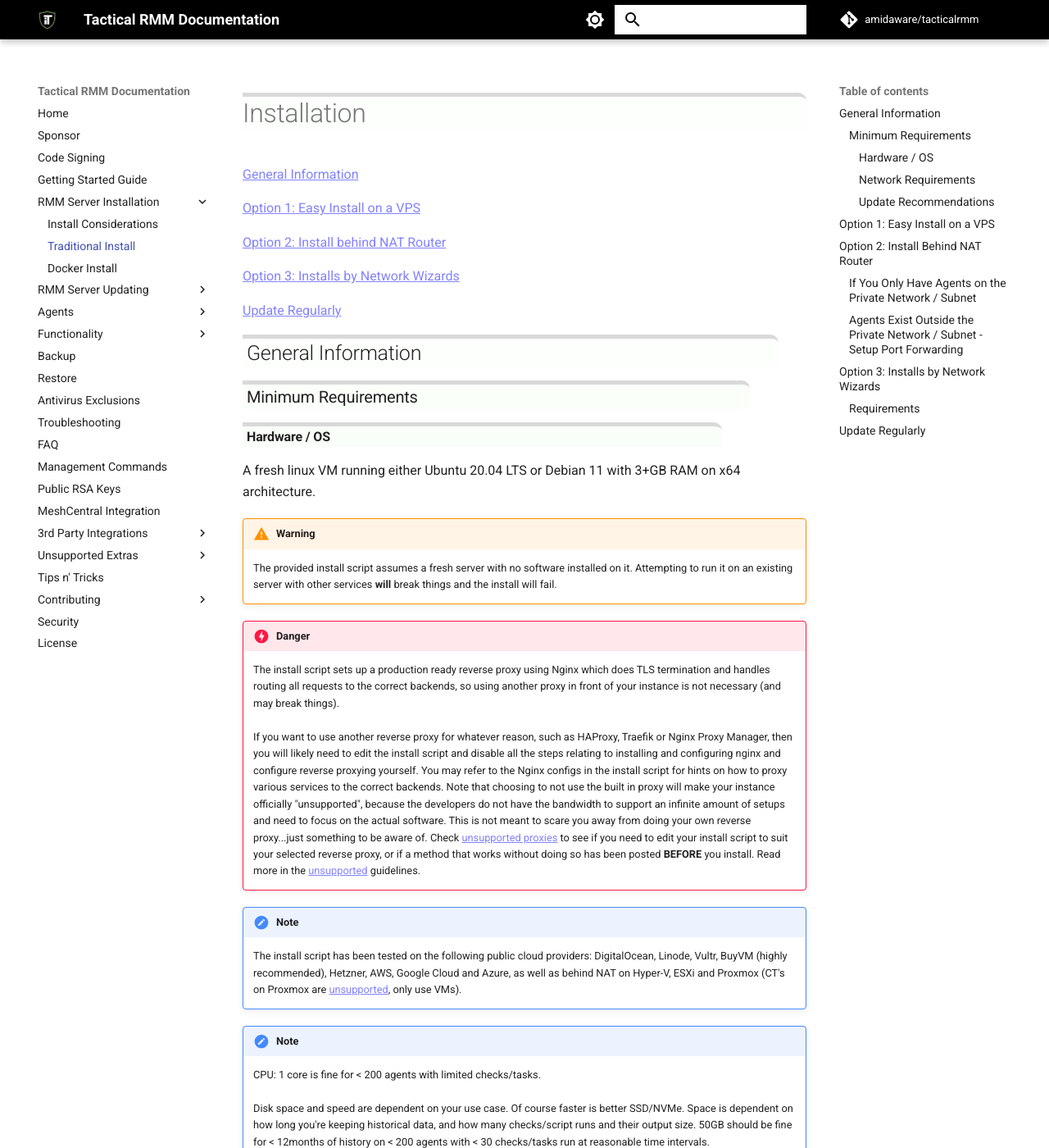
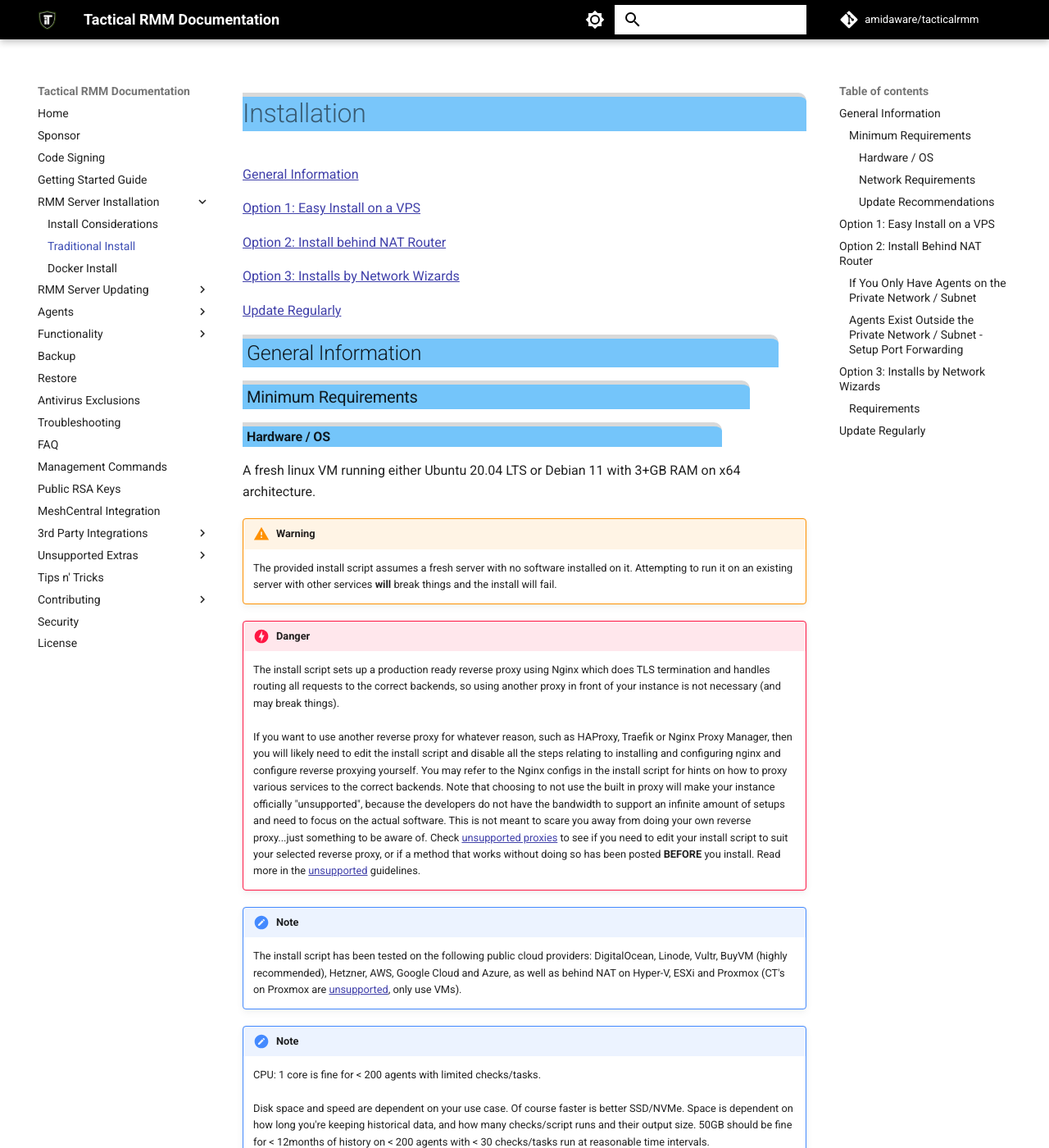
Before and after one commit to amidaware/trmm-docs, an MkDocs documentation site: the page built from docs/install_server.md, in a window 1280 px wide and 1400 px high. Shown: the whole window at 82% size. Built offline with MkDocs 1.6.1 and Material for MkDocs 9.7.7, drawn with Linux system fonts in a browser that asks for light colours; comment, search, counter and statistics services are not loaded.

Commit message:
Updated for better light and dark mode diffs

```diff
--- a/docs/stylesheets/extra.css
+++ b/docs/stylesheets/extra.css
@@ -8,11 +8,15 @@
 .md-search__icon[for=__search]{
     color: initial;
 }
-.md-typeset a {
-    color: rgb(130, 130, 255);
+[data-md-color-scheme="slate"] .md-typeset a {
+    color: rgb(120, 120, 250);
     text-decoration: underline;
 }
-.md-typeset h1 {
+.md-typeset a {
+    color: rgb(65, 65, 170);
+    text-decoration: underline;
+}
+[data-md-color-scheme="slate"] .md-typeset h1 {
     /*border-width: 1px;
     border-radius: 5px;
     border-color: gray;
@@ -24,7 +28,19 @@
     background-color: rgba(227, 250, 223, 0.1);
     margin-top: 15px;
 }
-.md-typeset h2 {
+.md-typeset h1 {
+    /*border-width: 1px;
+    border-radius: 5px;
+    border-color: gray;
+    width: 100%;
+    border-style: solid;
+    padding: 5px;*/
+    border-top-right-radius: 10px;
+    border-top:5px solid rgb(217, 217, 217);
+    background-color: rgba(20, 156, 247, 0.57);
+    margin-top: 15px;
+}
+[data-md-color-scheme="slate"] .md-typeset h2 {
     /*border-width: 1px;
     border-radius: 10px;
     border-color: gray;
@@ -39,7 +55,22 @@
     width: 95%;
     margin-top: 15px;
 }
-.md-typeset h3 {
+.md-typeset h2 {
+    /*border-width: 1px;
+    border-radius: 10px;
+    border-color: gray;
+    width: 90%;
+    border-style: solid;
+    padding: 5px;*/
+    border-top-right-radius: 10px;
+    border-right: 10px;
+    text-indent: 5px;
+    border-top:5px solid rgb(217, 217, 217);
+    background-color: rgba(20, 156, 247, 0.58);
+    width: 95%;
+    margin-top: 15px;
+}
+[data-md-color-scheme="slate"] .md-typeset h3 {
     border-top-right-radius: 10px;
     border-right: 10px;
     text-indent: 5px;
@@ -48,7 +79,16 @@
     width: 90%;
     margin-top: 15px;
 }
-.md-typeset h4 {
+.md-typeset h3 {
+    border-top-right-radius: 10px;
+    border-right: 10px;
+    text-indent: 5px;
+    border-top:5px solid rgb(217, 217, 217);
+    background-color: rgba(20, 156, 247, 0.59);
+    width: 90%;
+    margin-top: 15px;
+}
+[data-md-color-scheme="slate"] .md-typeset h4 {
     border-top-right-radius: 10px;
     border-right: 10px;
     text-indent: 5px;
@@ -57,7 +97,16 @@
     width: 85%;
     margin-top: 15px;
 }
-.md-typeset h5 {
+.md-typeset h4 {
+    border-top-right-radius: 10px;
+    border-right: 10px;
+    text-indent: 5px;
+    border-top:5px solid rgb(217, 217, 217);
+    background-color: rgba(20, 156, 247, 0.59);
+    width: 85%;
+    margin-top: 15px;
+}
+[data-md-color-scheme="slate"] .md-typeset h5 {
     border-top-right-radius: 10px;
     border-right: 10px;
     text-indent: 5px;
@@ -66,3 +115,12 @@
     width: 80%;
     margin-top: 15px;
 }
+.md-typeset h5 {
+    border-top-right-radius: 10px;
+    border-right: 10px;
+    text-indent: 5px;
+    border-top:5px solid rgb(217, 217, 217);
+    background-color: rgba(20, 156, 247, 0.60);
+    width: 80%;
+    margin-top: 15px;
+}
```
